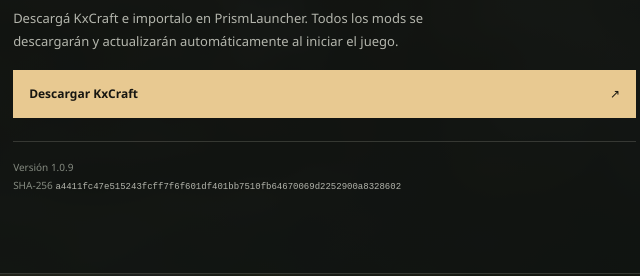
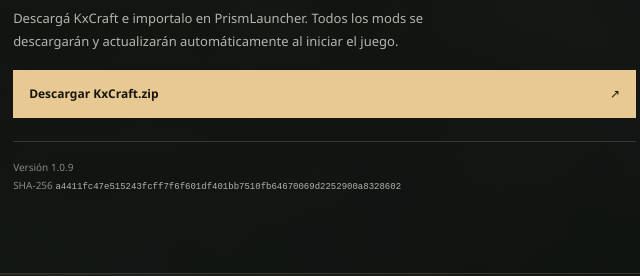
Before and after one commit to Francho2002/kxcraft, a plain HTML site: page site/index.html in a window 1280 px wide. Shown: the part 277-553 px from the top of the page, 570-1210 px from the left. Drawn offline with Linux system fonts and the light colour scheme.

Commit message:
Label KxCraft ZIP download

```diff
--- a/site/index.html
+++ b/site/index.html
@@ -50,7 +50,7 @@
             <h2>Instalá y jugá.</h2>
             <p>Descargá KxCraft e importalo en PrismLauncher. Todos los mods se descargarán y actualizarán automáticamente al iniciar el juego.</p>
             <div class="kx-pack-downloads" aria-label="Descarga de KxCraft">
-              <a class="kx-panel-button" href="https://github.com/Francho2002/kxcraft/releases/latest/download/KxCraft.zip" rel="noopener noreferrer">Descargar KxCraft <span aria-hidden="true">↗</span></a>
+              <a class="kx-panel-button" href="https://github.com/Francho2002/kxcraft/releases/latest/download/KxCraft.zip" rel="noopener noreferrer">Descargar KxCraft.zip <span aria-hidden="true">↗</span></a>
             </div>
             <div class="kx-panel-foot">
               <p>Versión 1.0.9</p>
```
